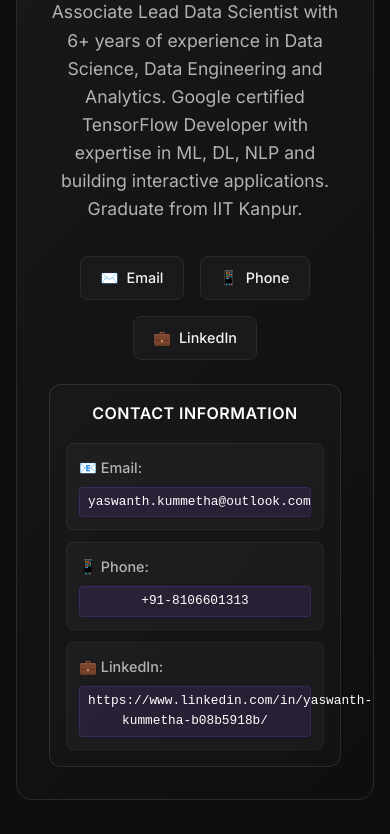
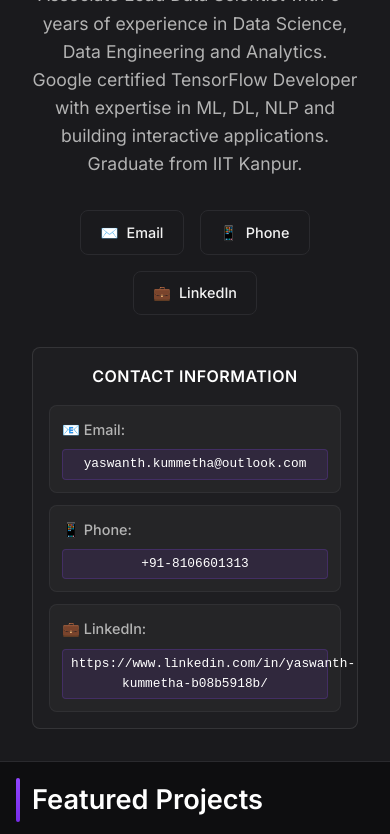
Before and after one commit to KummethaYaswanth/Portfolio, a plain HTML site: page index.html in a window 390 px wide. Shown: the part 285-1119 px from the top of the page. Drawn offline with Linux system fonts and the light colour scheme.

Commit message:
Fix image carousel bugs and implement sidebar layout
🖼️ Carousel Fixes:
- Fixed carousel ID generation bug (was causing Swara images not to show)
- Removed all image type badges (hero, demo, gallery tags) as requested
- Cleaned up modal navigation to remove type references
- All projects should now display image carousels correctly

🎨 Sidebar Layout Implementation:
- Moved profile, social links, and contact info to fixed sidebar (300px width)
- Projects now immediately visible in main content area
- Sidebar includes complete contact information for easy access
- Better space utilization with side-by-side layout

📱 Responsive Design:
- Desktop: Fixed sidebar + main content area
- Mobile: Stacked layout (sidebar on top, projects below)
- Maintains usability across all screen sizes
- Contact info easily accessible but doesn't push projects down

🚀 User Experience Improvements:
- Projects visible at first glance (main goal achieved)
- Contact information accessible but not intrusive
- Clean, professional sidebar design
- Better content hierarchy and visual organization

The sidebar layout ensures projects get prime real estate while keeping all contact information easily accessible!

```diff
--- a/index.html
+++ b/index.html
@@ -10,9 +10,9 @@
     <link href="https://fonts.googleapis.com/css2?family=Inter:wght@300;400;500;600;700&display=swap" rel="stylesheet">
 </head>
 <body>
-    <div class="container">
-        <!-- Header Section -->
-        <header class="header">
+    <div class="page-layout">
+        <!-- Sidebar -->
+        <aside class="sidebar">
             <div class="profile-section">
                 <div class="profile-image">
                     <div class="placeholder-avatar" id="avatar"></div>
@@ -45,9 +45,9 @@
                     </div>
                 </div>
             </div>
-        </header>
+        </aside>
 
-        <!-- Projects Section -->
+        <!-- Main Content -->
         <main class="main-content">
             <section class="projects-section">
                 <h2 class="section-title">Featured Projects</h2>
@@ -56,6 +56,7 @@
                 </div>
             </section>
         </main>
+    </div>
 
         <!-- Footer Section -->
         <footer class="footer">
--- a/script.js
+++ b/script.js
@@ -110,7 +110,6 @@ async function createImageGallery(images) {
                         ${allImages.map((img, index) => `
                             <div class="carousel-slide ${index === 0 ? 'active' : ''}" data-type="${img.type}">
                                 <img src="${img.src}" alt="${img.alt}" loading="lazy" onclick="openCarouselModal('${carouselId}', ${index})">
-                                <div class="image-type-badge">${img.type}</div>
                             </div>
                         `).join('')}
                     </div>
@@ -272,7 +271,6 @@ function openCarouselModal(carouselId, imageIndex) {
                 <button class="modal-nav prev" onclick="modalPrevImage()" ${images.length <= 1 ? 'disabled' : ''}>‹</button>
                 <div class="modal-image-container">
                     <img src="${images[imageIndex].src}" alt="${images[imageIndex].alt}" id="modal-image">
-                    <div class="modal-image-type">${images[imageIndex].type}</div>
                 </div>
                 <button class="modal-nav next" onclick="modalNextImage()" ${images.length <= 1 ? 'disabled' : ''}>›</button>
             </div>
@@ -313,12 +311,10 @@ function modalNextImage() {
 function updateModalImage(modal, images, newIndex) {
     const img = modal.querySelector('#modal-image');
     const counter = modal.querySelector('.modal-counter');
-    const typeLabel = modal.querySelector('.modal-image-type');
 
     img.src = images[newIndex].src;
     img.alt = images[newIndex].alt;
     counter.textContent = `${newIndex + 1} / ${images.length}`;
-    typeLabel.textContent = images[newIndex].type;
 
     modal.dataset.currentIndex = newIndex;
 }
--- a/styles.css
+++ b/styles.css
@@ -13,28 +13,33 @@ body {
     overflow-x: hidden;
 }
 
-/* Container */
-.container {
-    max-width: 1200px;
-    margin: 0 auto;
-    padding: 2rem;
+/* Sidebar Layout */
+.page-layout {
+    display: grid;
+    grid-template-columns: 300px 1fr;
     min-height: 100vh;
-    display: flex;
-    flex-direction: column;
 }
 
-/* Header */
-.header {
-    background: linear-gradient(135deg, #1a1a1d 0%, #0e0e10 100%);
-    border-radius: 16px;
-    padding: 3rem;
-    margin-bottom: 3rem;
-    border: 1px solid #2a2a2e;
-    position: relative;
-    overflow: hidden;
+.sidebar {
+    background: #1a1a1d;
+    padding: 2rem;
+    border-right: 1px solid #2a2a2e;
+    position: fixed;
+    width: 300px;
+    height: 100vh;
+    overflow-y: auto;
+    top: 0;
+    left: 0;
 }
 
-.header::before {
+.main-content {
+    margin-left: 300px;
+    padding: 2rem;
+    max-width: calc(100vw - 340px);
+}
+
+/* Sidebar Styles */
+.sidebar::before {
     content: '';
     position: absolute;
     top: 0;
@@ -42,14 +47,15 @@ body {
     right: 0;
     height: 3px;
     background: linear-gradient(90deg, #9146FF 0%, #772ce8 100%);
-    border-radius: 16px 16px 0 0;
 }
 
 .profile-section {
     display: flex;
+    flex-direction: column;
     align-items: center;
-    gap: 2rem;
+    gap: 1.5rem;
     margin-bottom: 2rem;
+    text-align: center;
 }
 
 .profile-image {
@@ -91,16 +97,17 @@ body {
 
 .social-links {
     display: flex;
-    gap: 1rem;
-    flex-wrap: wrap;
+    flex-direction: column;
+    gap: 0.75rem;
+    margin-bottom: 2rem;
 }
 
 /* Contact Information Section */
 .contact-info {
-    margin-top: 2rem;
-    padding: 1.5rem;
+    margin-top: 1rem;
+    padding: 1rem;
     background: rgba(255, 255, 255, 0.02);
-    border-radius: 12px;
+    border-radius: 8px;
     border: 1px solid rgba(255, 255, 255, 0.1);
 }
 
@@ -773,7 +780,21 @@ body {
 
 /* Responsive design */
 @media (max-width: 768px) {
-    .container {
+    .page-layout {
+        grid-template-columns: 1fr;
+    }
+
+    .sidebar {
+        position: relative;
+        width: 100%;
+        height: auto;
+        border-right: none;
+        border-bottom: 1px solid #2a2a2e;
+    }
+
+    .main-content {
+        margin-left: 0;
+        max-width: 100%;
         padding: 1rem;
     }
 
@@ -781,10 +802,11 @@ body {
         padding: 2rem;
     }
 
-    .profile-section {
-        flex-direction: column;
-        text-align: center;
-        gap: 1.5rem;
+    .social-links {
+        flex-direction: row;
+        justify-content: center;
+        flex-wrap: wrap;
+        gap: 1rem;
     }
 
     .placeholder-avatar {
```
